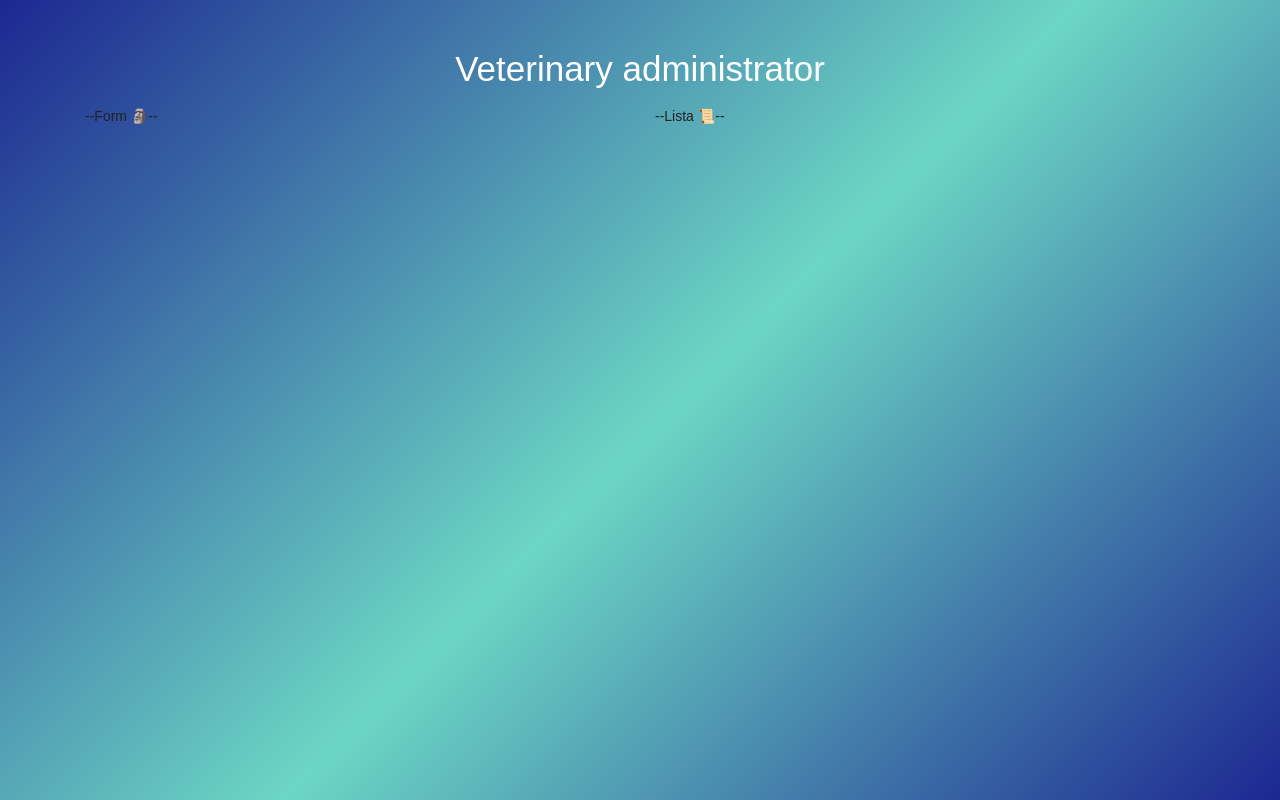
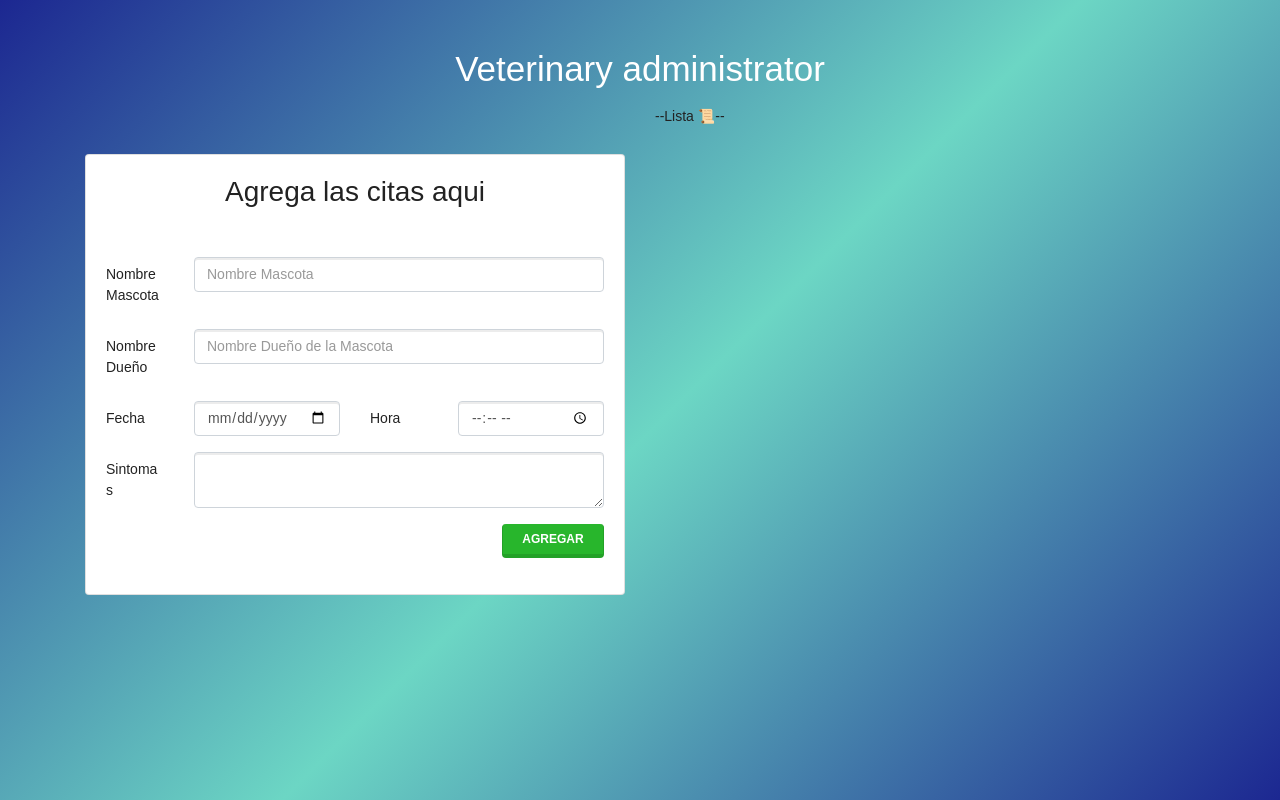
Before and after one commit to wlizama/veterinary-redux-rjs, a React (Create React App) app: page / in a window 1280 px wide. Built offline with nearby package versions, Linux system fonts and the light colour scheme.

Commit message:
reducers, actions, main form

```diff
--- a/package.json
+++ b/package.json
@@ -5,7 +5,10 @@
   "dependencies": {
     "react": "^16.11.0",
     "react-dom": "^16.11.0",
-    "react-scripts": "0.9.5"
+    "react-redux": "^7.1.1",
+    "react-scripts": "0.9.5",
+    "redux": "^4.0.4",
+    "uuid": "^3.3.3"
   },
   "devDependencies": {},
   "scripts": {
--- a/src/App.js
+++ b/src/App.js
@@ -1,21 +1,27 @@
 import React, { Component } from 'react';
+import store from './store'
+import { Provider } from "react-redux";
+
+import AgregarCita from './components/AgregarCita'
 
 class App extends Component {
 	render() {
 		return (
+			<Provider store={store}>
 				<div className="container">
 					<header>
 						<h1 className="text-center">Veterinary administrator</h1>
 					</header>
 					<div className="row mt-3">
 						<div className="col-md-6">
-						--Form 🗿--
+							<AgregarCita />
 						</div>
 						<div className="col-md-6">
 							--Lista 📜--
 						</div>
 					</div>
 				</div>
+			</Provider>
 		);
 	}
 }
--- /dev/null
+++ b/src/actions/citasActions.js
@@ -0,0 +1,6 @@
+export const agregarCitaAction = cita => {
+    return {
+        type: 'AGREGAR_CITA',
+        payload: cita
+    }
+}
--- /dev/null
+++ b/src/components/AgregarCita.js
@@ -0,0 +1,113 @@
+import React, { useState } from 'react'
+import { useDispatch } from 'react-redux'
+import { agregarCitaAction } from "../actions/citasActions";
+import uuid from 'uuid'
+
+const AgregarCita = () => {
+
+    const [mascota, guardarMascota] = useState('')
+    const [propietario, guardarPropietario] = useState('')
+    const [fecha, guardarFecha] = useState('')
+    const [hora, guardarHora] = useState('')
+    const [sintomas, guardarSintomas] = useState('')
+
+    const dispatch = useDispatch()
+    const agregarNuevaCita = cita => dispatch(agregarCitaAction(cita))
+
+    const submitNuevaCita = e => {
+        e.preventDefault()
+
+        // validar formulario
+
+        // crear la nueva cita
+        agregarNuevaCita({
+            id: uuid(),
+            mascota,
+            propietario,
+            fecha,
+            hora,
+            sintomas
+        })
+
+        // reiniciar formulario
+        guardarMascota('')
+        guardarPropietario('')
+        guardarFecha('')
+        guardarHora('')
+        guardarSintomas('')
+    }
+
+    return (
+        <div className="card mt-5">
+            <div className="card-body">
+                <h2 className="card-title text-center mb-5">Agrega las citas aqui</h2>
+                <form onSubmit={submitNuevaCita}>
+                    <div className="form-group row">
+                        <label className="col-sm-4 col-lg-2 col-form-label">Nombre Mascota</label>
+                        <div className="col-sm-8 col-lg-10">
+                            <input
+                                type="text"
+                                className="form-control"
+                                placeholder="Nombre Mascota"
+                                value={mascota}
+                                onChange={e => guardarMascota(e.target.value)}
+                            />
+                        </div>
+                    </div>
+                    <div className="form-group row">
+                        <label className="col-sm-4 col-lg-2 col-form-label">Nombre Dueño</label>
+                        <div className="col-sm-8 col-lg-10">
+                            <input
+                                type="text"
+                                className="form-control"
+                                placeholder="Nombre Dueño de la Mascota"
+                                value={propietario}
+                                onChange={e => guardarPropietario(e.target.value)}
+                            />
+                        </div>
+                    </div>
+
+                    <div className="form-group row">
+                        <label className="col-sm-4 col-lg-2 col-form-label">Fecha</label>
+                        <div className="col-sm-8 col-lg-4  mb-4 mb-lg-0">
+                            <input
+                                type="date"
+                                className="form-control"
+                                value={fecha}
+                                onChange={e => guardarFecha(e.target.value)}
+                            />
+                        </div>
+
+                        <label className="col-sm-4 col-lg-2 col-form-label">Hora</label>
+                        <div className="col-sm-8 col-lg-4">
+                            <input
+                                type="time"
+                                className="form-control"
+                                value={hora}
+                                onChange={e => guardarHora(e.target.value)}
+                            />
+                        </div>
+                    </div>
+
+                    <div className="form-group row">
+                        <label className="col-sm-4 col-lg-2 col-form-label">Sintomas</label>
+                        <div className="col-sm-8 col-lg-10">
+                            <textarea
+                                className="form-control"
+                                value={sintomas}
+                                onChange={e => guardarSintomas(e.target.value)}
+                            ></textarea>
+                        </div>
+                    </div>
+                    <div className="form-group row justify-content-end">
+                        <div className="col-sm-3">
+                            <button type="submit" className="btn btn-success w-100">Agregar</button>
+                        </div>
+                    </div>
+                </form>
+            </div>
+        </div>
+    )
+}
+
+export default AgregarCita
--- /dev/null
+++ b/src/reducers/citasReducer.js
@@ -0,0 +1,15 @@
+const initialState = {
+    citas :[]
+}
+
+export default function(state=initialState, action) {
+    switch (action.type) {
+        case 'AGREGAR_CITA':
+            return {
+                ...state,
+                citas : [...state.citas, action.payload]
+            }
+        default:
+            return state;
+    }
+}
--- /dev/null
+++ b/src/reducers/index.js
@@ -0,0 +1,6 @@
+import { combineReducers } from 'redux'
+import citasReducer from './citasReducer'
+
+export default combineReducers({
+    citas: citasReducer
+})
--- /dev/null
+++ b/src/store.js
@@ -0,0 +1,10 @@
+import { createStore } from 'redux'
+import reducer from './reducers'
+
+
+export const store = createStore(
+    reducer,
+    window.__REDUX_DEVTOOLS_EXTENSION__ && window.__REDUX_DEVTOOLS_EXTENSION__() // desarrollo
+)
+
+export default store
```
Lines whose indentation alone changed are shown as unchanged.
